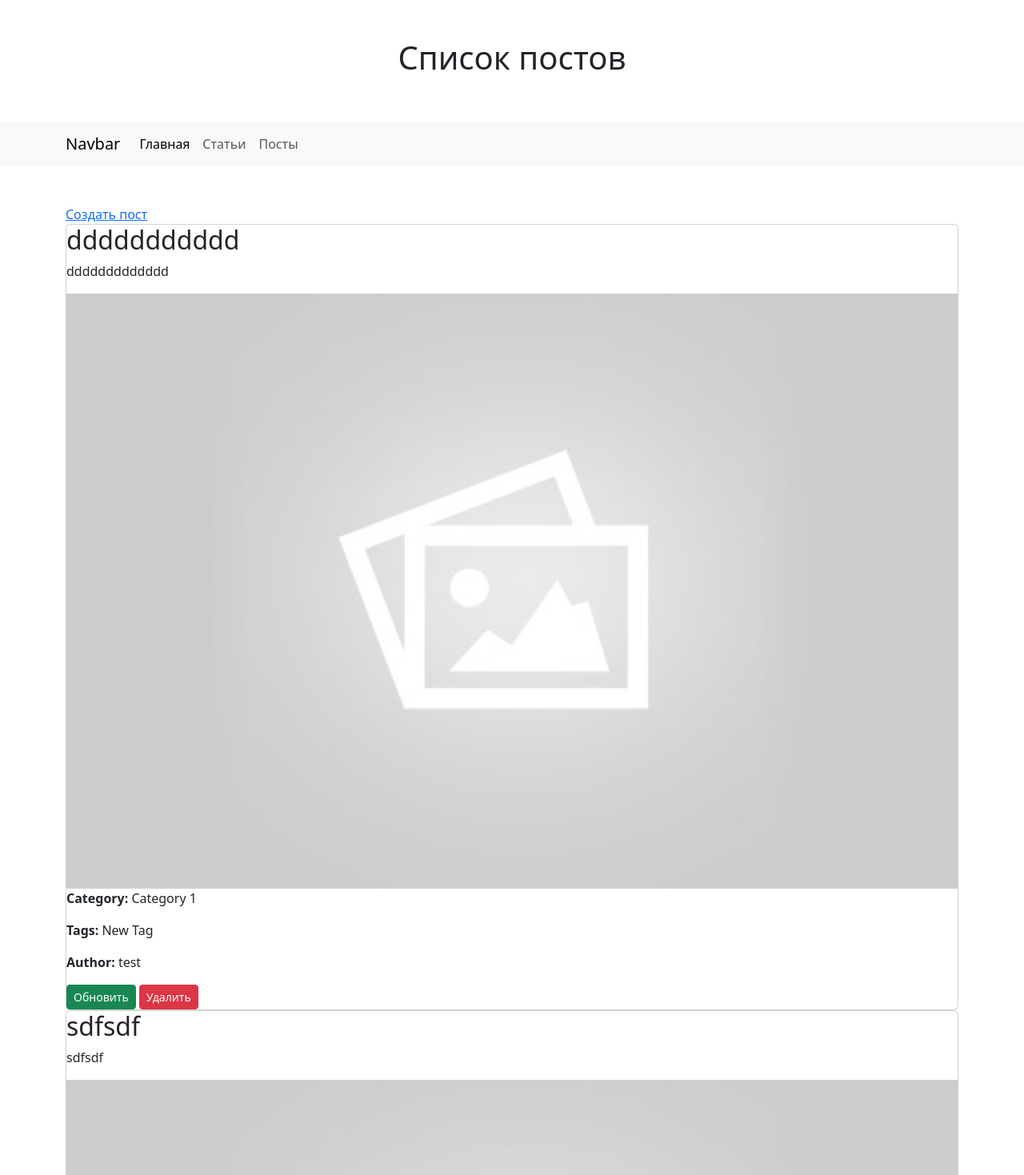
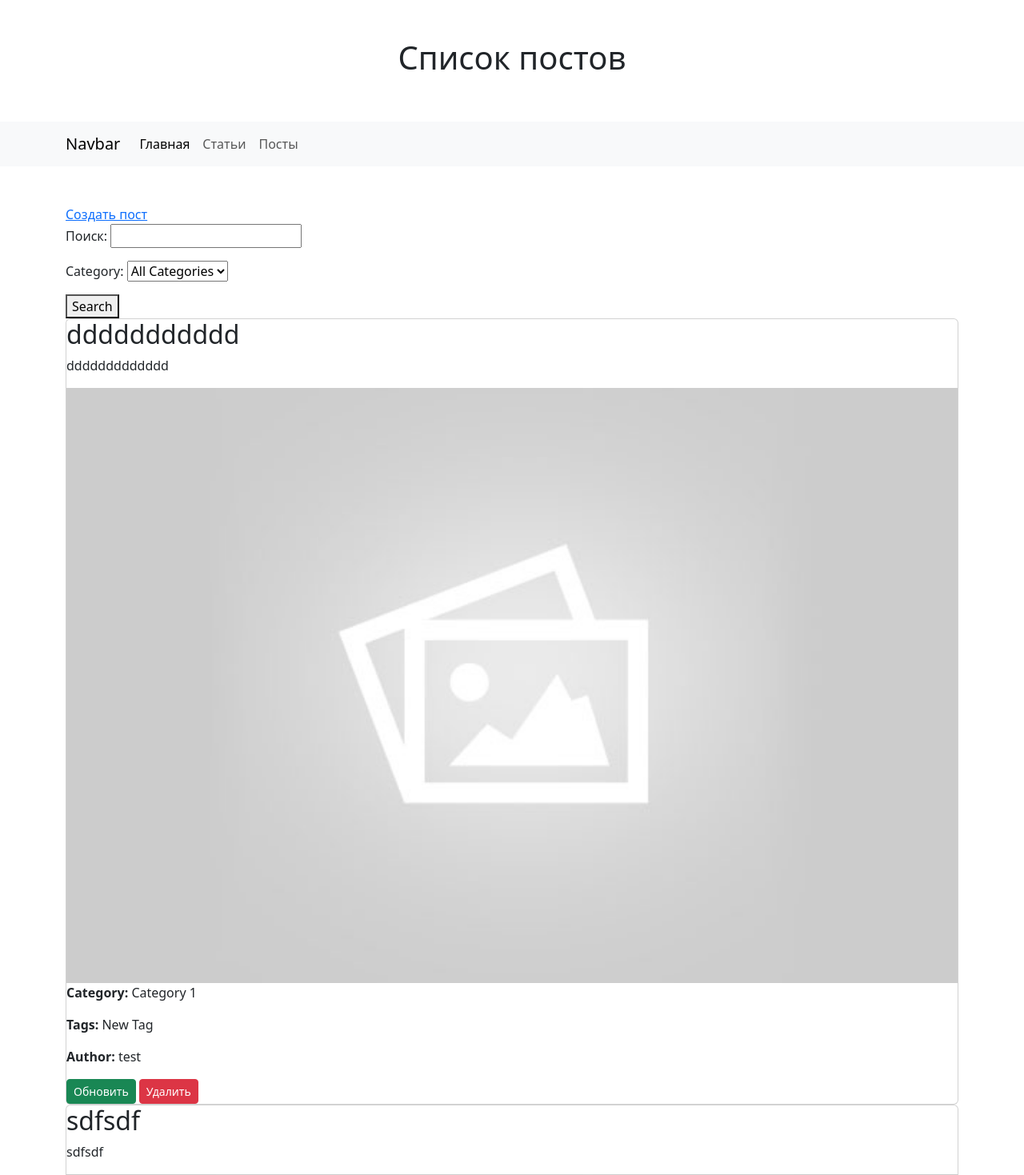
Before and after one commit to drboss06/backPr3, a Django app: page /posts/ in a window 1280 px wide. Shown: the top 1469 px of the page at 80% size. Run offline with Django 5.2, Linux system fonts and the light colour scheme; data comes from the database, SQL or seed files in the repository; both versions use the stored data as it was after the commit; parts of the project's set-up code (start-up, migrations or seed data) failed here and were passed over; some libraries are stand-ins or nearby versions.

Commit message:
search and slug

```diff
--- /dev/null
+++ b/blogs/forms.py
@@ -0,0 +1,6 @@
+from django import forms
+from .models import Category
+
+class PostSearchForm(forms.Form):
+    search_query = forms.CharField(label='Поиск', required=False)
+    category = forms.ModelChoiceField(queryset=Category.objects.all(), empty_label='All Categories', required=False)
--- a/blogs/models.py
+++ b/blogs/models.py
@@ -1,6 +1,7 @@
 from django.db import models
 from django.urls import reverse
 from django.contrib.auth.models import User
+from django.utils.text import slugify
 
 # class Comment(models.Model):
 #     comment = models.TextField()
@@ -15,6 +16,12 @@ class Comment(models.Model):
 class Category(models.Model):
     name = models.CharField(max_length=255, verbose_name="Имя")
     description = models.TextField(verbose_name="Описание")
+    slug = models.SlugField(unique=True, default=None, null=True)
+
+    def save(self, *args, **kwargs):
+        if not self.slug:
+            self.slug = slugify(self.name)
+        super().save(*args, **kwargs)
 
     def get_absolute_url(self):
         return reverse("category_detail", kwargs={"pk": self.pk})
@@ -26,11 +33,17 @@ class Tag(models.Model):
     name = models.CharField(max_length=100)
     slug = models.SlugField(unique=True)
 
+    def save(self, *args, **kwargs):
+        if not self.slug:
+            self.slug = slugify(self.name)
+        super().save(*args, **kwargs)
+
     def __str__(self):
         return self.name
 
 class Post(models.Model):
     name = models.CharField(max_length=255, verbose_name="Имя")
+    slug = models.SlugField(blank=True)
     description = models.TextField(verbose_name="Описание")
     featured_image = models.ImageField(blank=True, default="default.jpg", upload_to="images/")
     category = models.ForeignKey(Category, on_delete=models.CASCADE)
@@ -41,5 +54,10 @@ class Post(models.Model):
     def get_absolute_url(self):
         return reverse("post_detail", kwargs={"pk": self.pk})
 
+    def save(self, *args, **kwargs):
+        if not self.slug:
+            self.slug = slugify(self.name)
+        super().save(*args, **kwargs)
+
     def __str__(self):
         return f"{self.name}"
--- a/blogs/templates/post/post_list.html
+++ b/blogs/templates/post/post_list.html
@@ -70,8 +70,13 @@
 
 <a href="{% url 'post_new' %}">Создать пост</a>
 
+<form method="get" action="{% url 'post_list' %}">
+    {{ form.as_p }}
+    <button type="submit">Search</button>
+</form>
+
 <div class="post-list">
-    {% for post in post_list %}
+    {% for post in posts %}
         <div class="card">
             <h2>{{ post.name }}</h2>
             <p>{{ post.description }}</p>
--- a/blogs/urls.py
+++ b/blogs/urls.py
@@ -18,7 +18,9 @@ handler404 = 'blogs.views.custom_404_view'
 
 urlpatterns = [
     path("new/", BlogCreateView.as_view(), name="post_new"),
-    path("<int:pk>/", BlogDetailView.as_view(), name="post_detail"),
+    # path("<int:pk>/", BlogDetailView.as_view(), name="post_detail"),
+    path('<int:pk>/', BlogDetailView.as_view(), name='post_detail'),
+    path('<slug:slug>/', BlogDetailView.as_view(), name='post_detail'),
     path("<int:pk>/edit/", BlogUpdateView.as_view(), name="post_edit"),
     path("<int:pk>/delete/", BlogDeleteView.as_view(), name="post_delete"),
     path("", BlogListView.as_view(), name="post_list"),
--- a/blogs/views.py
+++ b/blogs/views.py
@@ -7,20 +7,51 @@ from django.contrib.auth.forms import UserCreationForm
 from django.contrib.auth.decorators import login_required
 from django.contrib.auth.mixins import LoginRequiredMixin, UserPassesTestMixin
 from django.template import RequestContext
-
+from django.db.models import Q
 
 from .models import Post, Comment, Category, Tag
+from .forms import PostSearchForm
 
 
 class BlogListView(ListView):
     model = Post
-    paginate_by = 2
+    paginate_by = 3
     template_name = "post/post_list.html"
 
+    context_object_name = 'posts'
+    form_class = PostSearchForm
+
+
+    def get_queryset(self):
+        queryset = super().get_queryset()
+        search_query = self.request.GET.get('search_query')
+        category = self.request.GET.get('category')
+
+        if search_query:
+            queryset = queryset.filter(Q(name__icontains=search_query) | Q(description__icontains=search_query))
+
+        if category:
+            queryset = queryset.filter(category=category)
+
+        return queryset
+
+    def get_context_data(self, **kwargs):
+        context = super().get_context_data(**kwargs)
+        context['form'] = self.form_class(self.request.GET)
+
+        return context
 
 class BlogDetailView(DetailView):
     model = Post
     template_name = "post/post_detail.html"
+    slug_url_kwarg = 'slug'
+
+
+    def get_object(self, queryset=None):
+        if 'pk' in self.kwargs:
+            return super().get_object(queryset)
+        slug = self.kwargs.get(self.slug_url_kwarg)
+        return get_object_or_404(self.get_queryset(), slug=slug)
 
 
 class BlogCreateView(SuccessMessageMixin, CreateView):
```
Also changed, not shown: blogs/migrations/0016_post_slug.py (added), blogs/migrations/0017_category_slug_alter_post_slug.py (added), db.sqlite3.
